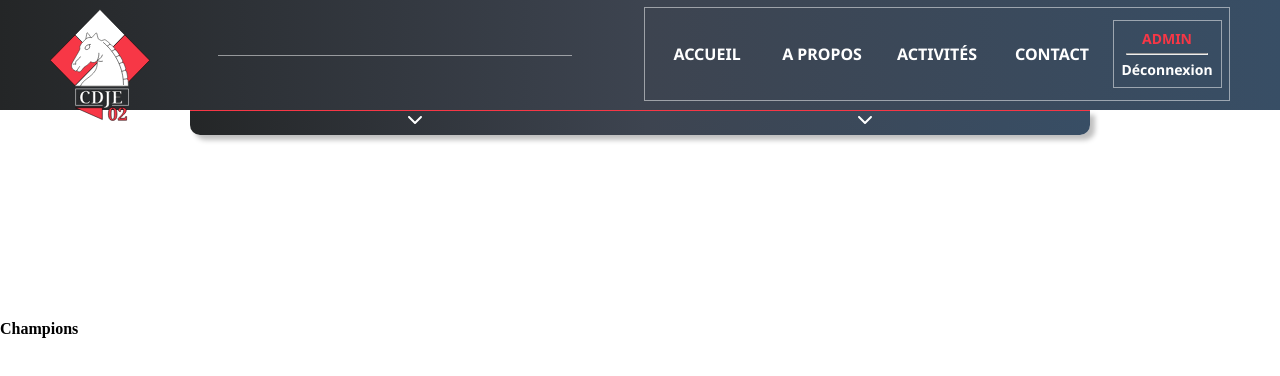
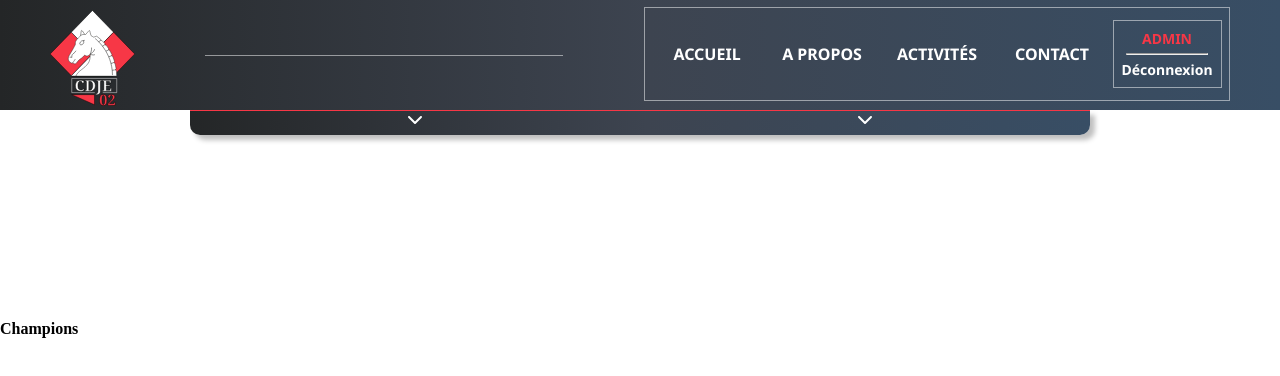
Before and after one commit to Sevrus/cdje02, a React (Vite) app: page /admin in a window 1280 px wide. Shown: the top 376 px of the page. Built offline with nearby package versions, Linux system fonts and the light colour scheme.

Commit message:
edit logo fit in header

```diff
--- a/public/css/style.css
+++ b/public/css/style.css
@@ -298,7 +298,7 @@ time, mark, audio, video {
     padding: 15px;
     left: auto;
     top: -40px;
-    right: 50px;
+    right: 100px;
   }
   .navbar__links::before, .navbar__links::after {
     content: none;
@@ -386,7 +386,7 @@ time, mark, audio, video {
   position: absolute;
   width: 50px;
   left: 10px;
-  top: 10px;
+  top: 5px;
 }
 
 @media screen and (min-width: 500px) {
@@ -402,16 +402,17 @@ time, mark, audio, video {
   }
   .logo--scroll {
     position: relative;
-    width: 80px;
+    width: 75px;
     left: 30px;
-    top: 12px;
+    top: 3px;
   }
 }
 /* VERSION L */
 @media screen and (min-width: 1024px) {
   .logo--scroll {
-    width: 100px;
+    width: 85px;
     left: 50px;
+    top: 5px;
   }
 }
 /* VERSION XL */
@@ -419,11 +420,13 @@ time, mark, audio, video {
   .logo {
     display: block;
     position: relative;
-    top: -5px;
   }
   .logo, .logo--scroll {
-    width: 120px;
+    width: 110px;
     left: 100px;
+  }
+  .logo--scroll {
+    top: 16px;
   }
 }
 /* HEADER */
@@ -446,7 +449,7 @@ time, mark, audio, video {
 }
 
 .resize {
-  height: 60px;
+  height: 70px;
   transition: height ease-out 0.5s;
 }
 
@@ -467,7 +470,7 @@ time, mark, audio, video {
     height: 200px;
   }
   .resize {
-    height: 90px;
+    height: 100px;
     display: flex;
     flex-direction: row;
     justify-content: space-between;
@@ -493,7 +496,7 @@ time, mark, audio, video {
     align-items: center;
   }
   .resize {
-    height: 130px;
+    height: 120px;
   }
 }
 /* FOOTER COPYRIGHT */
@@ -1210,7 +1213,7 @@ time, mark, audio, video {
   width: 300px;
   border-top: 1.5px solid #f73746;
   position: fixed;
-  top: 60px;
+  top: 70px;
   left: 50%;
   transform: translateX(-50%);
 }
@@ -1255,7 +1258,7 @@ time, mark, audio, video {
 /* VERSION TABLET */
 @media screen and (min-width: 768px) {
   .adminNav {
-    top: 90px;
+    top: 100px;
     width: 700px;
     min-height: 20px;
   }
@@ -1283,7 +1286,7 @@ time, mark, audio, video {
 /* VERSION XL */
 @media screen and (min-width: 1920px) {
   .adminNav {
-    top: 130px;
+    top: 120px;
     width: 1300px;
     min-height: 30px;
     border-top-width: 2px;
--- a/src/sass/components/_adminNav.sass
+++ b/src/sass/components/_adminNav.sass
@@ -8,7 +8,7 @@
     width: 300px
     border-top: 1.5px solid $red
     position: fixed
-    top: 60px
+    top: 70px
     left: 50%
     transform: translateX(-50%)
 
@@ -45,7 +45,7 @@
 /* VERSION TABLET */
 @media screen and (min-width: 768px)
     .adminNav
-        top: 90px
+        top: 100px
         width: 700px
         min-height: 20px
 
@@ -68,7 +68,7 @@
 /* VERSION XL */
 @media screen and (min-width: 1920px)
     .adminNav
-        top: 130px
+        top: 120px
         width: 1300px
         min-height: 30px
         border-top-width: 2px
--- a/src/sass/components/_header.sass
+++ b/src/sass/components/_header.sass
@@ -19,7 +19,7 @@
     transition: height ease-out .5s
 
 .resize
-    height: 60px
+    height: 70px
     transition: height ease-out .5s
 
 @media screen and (min-width: 500px)
@@ -38,7 +38,7 @@
         height: 200px
 
     .resize
-        height: 90px
+        height: 100px
         @include flex(row, space-between, center)
 
 /* VERSION L */
@@ -56,4 +56,4 @@
         @include flex(row,space-between, center)
 
     .resize
-        height: 130px
+        height: 120px
--- a/src/sass/components/_headerLogo.sass
+++ b/src/sass/components/_headerLogo.sass
@@ -6,7 +6,7 @@
     position: absolute
     width: 50px
     left: 10px
-    top: 10px
+    top: 5px
 
 @media screen and (min-width: 500px)
     .logo, .logo--scroll
@@ -20,23 +20,26 @@
 
         &--scroll
             position: relative
-            width: 80px
+            width: 75px
             left: 30px
-            top: 12px
+            top: 3px
 
 /* VERSION L */
 @media screen and (min-width: 1024px)
     .logo--scroll
-        width: 100px
+        width: 85px
         left: 50px
+        top: 5px
 
 /* VERSION XL */
 @media screen and (min-width: 1920px)
     .logo
         display: block
         position: relative
-        top: -5px
 
     .logo, .logo--scroll
-        width: 120px
+        width: 110px
         left: 100px
+
+    .logo--scroll
+        top: 16px
--- a/src/sass/components/_headerNav.sass
+++ b/src/sass/components/_headerNav.sass
@@ -257,7 +257,7 @@
             padding: 15px
             left: auto
             top: -40px
-            right: 50px
+            right: 100px
 
             &::before, &::after
                 content: none
--- a/src/sass/style.sass
+++ b/src/sass/style.sass
@@ -1,7 +1,7 @@
 @import url('https://fonts.googleapis.com/css2?family=Noto+Sans:wght@400;700&family=Noto+Serif:wght@700&display=swap')
 
 @import './base/reset'
-@import './components/header'
+@import './components/_header'
 @import './components/_footer'
 @import './components/_legalNotice'
 @import './components/_confidentiality'
```
Also changed, not shown: 1 other file (tests, documents, lock files or other folders).
